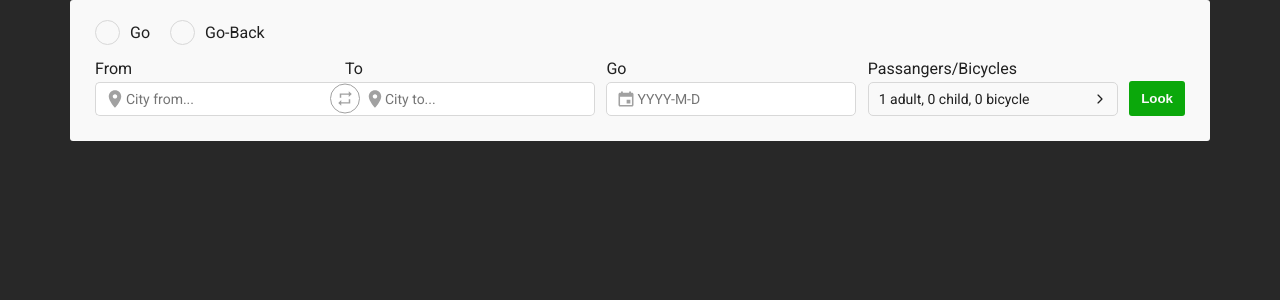
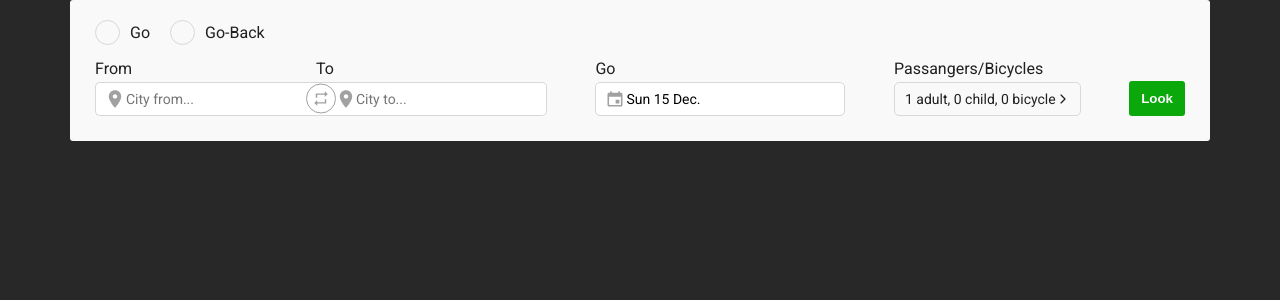
Before and after one commit to echo7yankee/flixbus-playground, a React (Create React App) app in the folder client/: page / in a window 1280 px wide. Shown: the top 300 px of the page. Built offline with nearby package versions, Linux system fonts and the light colour scheme.

Commit message:
Added default customized date in the calendar's input

```diff
--- a/client/src/Components/Calendar/Calendar.jsx
+++ b/client/src/Components/Calendar/Calendar.jsx
@@ -6,8 +6,10 @@ import 'react-day-picker/lib/style.css';
 //components
 import DayPickerInput from 'react-day-picker/DayPickerInput';
 
-export const Calendar = ({ onDayChange, isFirstCalendar }) => {
+export const Calendar = ({ onDayChange, isFirstCalendar, today }) => {
     return (
-        <DayPickerInput onDayChange={day => onDayChange(day, isFirstCalendar)} />
+        <DayPickerInput
+            value={today}
+            onDayChange={day => onDayChange(day, isFirstCalendar)} />
     )
 }
--- a/client/src/Components/SearchForm/SearchForm.jsx
+++ b/client/src/Components/SearchForm/SearchForm.jsx
@@ -198,7 +198,7 @@ export const SearchForm = () => {
                         <div className={style.calendarContainer}>
                             <IoMdCalendar className={style.formIcons} />
                             <div className={`dflex ${reservation.radio === GOBACK ? 'twoCalendarInput' : 'oneCalendarInput'}`}>
-                                <Calendar onDayChange={handleDayChange} isFirstCalendar={true} />
+                                <Calendar today={customizedDate} onDayChange={handleDayChange} isFirstCalendar={true} />
                                 {reservation.radio === GOBACK && <Calendar onDayChange={handleDayChange} isFirstCalendar={false} />}
                             </div>
                             {/* {customizedDate} */}
--- a/client/src/Components/SearchForm/searchForm.module.css
+++ b/client/src/Components/SearchForm/searchForm.module.css
@@ -7,7 +7,7 @@
     padding: .8rem 3rem;
     border-radius: 5px;
     border: 1px solid var(--grey-color-5);
-    width: 25rem;
+    flex: 0 50%;
     font-size: 1.4rem;
 }
 
@@ -109,7 +109,7 @@
     border-right: 3px;
     border: 1px solid var(--grey-color-5);
     background-color: var(--white-color);
-    width: 25rem;
+    flex: 0 50%;
     display: flex;
     align-items: center;
     justify-content: space-between;
--- a/client/src/index.css
+++ b/client/src/index.css
@@ -75,12 +75,12 @@ button {
   align-items: center;
 }
 
-.justify-self {
-  justify-self: flex-start !important;
+.set-center {
+  text-align: center;
 }
 
-.set-center {
-  text-align: center;
+.space-between {
+  justify-content: space-between;
 }
 
 .error {
@@ -99,10 +99,6 @@ button {
   padding: .4rem .6rem;
   font-size: 1.3rem;
   margin: .8rem 0;
-}
-
-.space-between {
-  justify-content: space-between;
 }
 
 .rotate-90 {
```
